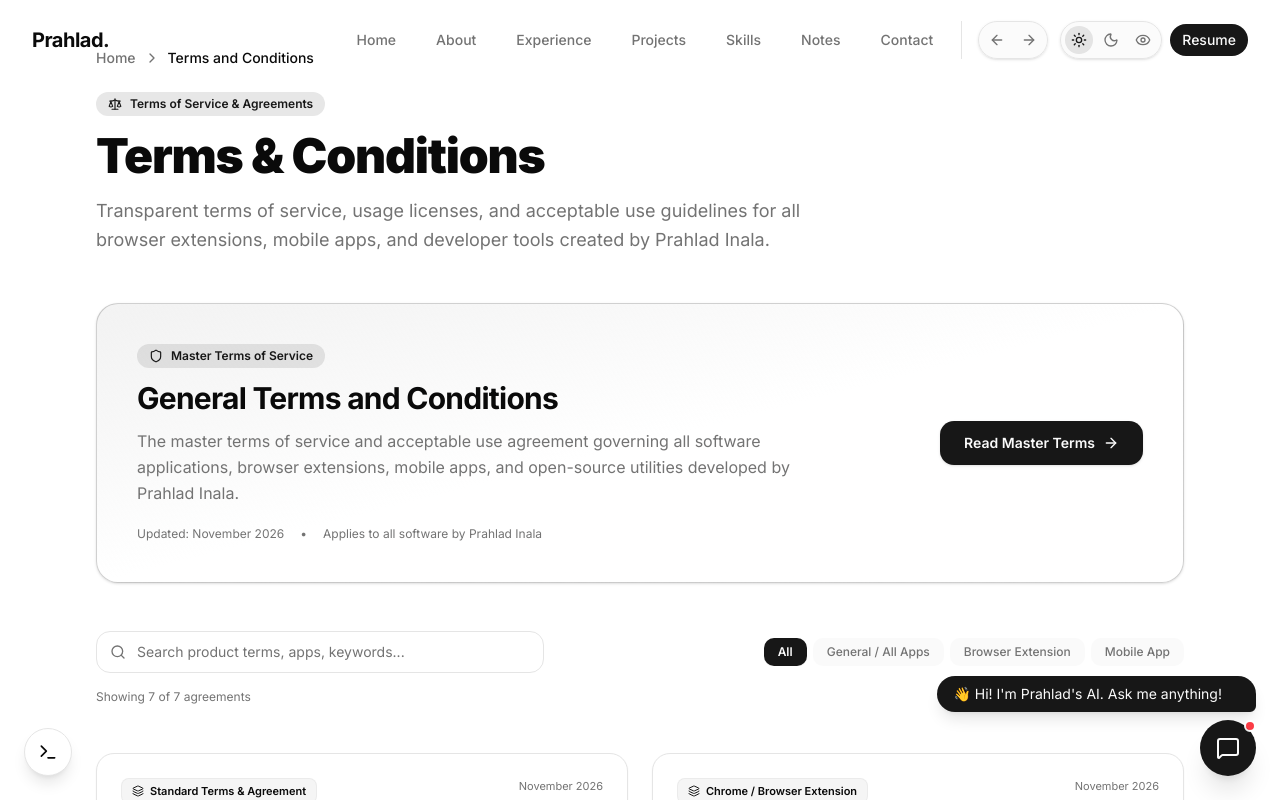
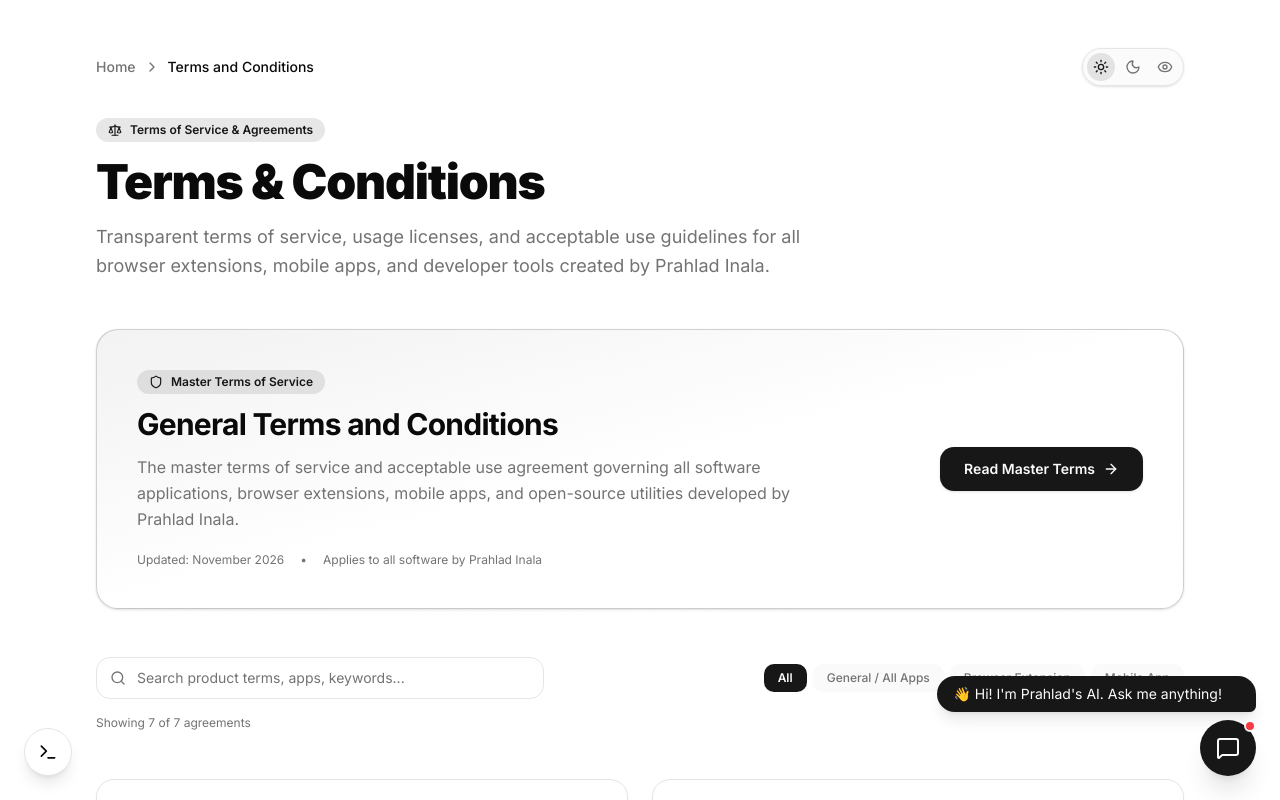
Before and after one commit to prahladinala/prahladinala-portfolio, a Next.js app: page /terms-and-conditions in a window 1280 px wide. Shown: the top 800 px of the page. Built offline with nearby package versions, Linux system fonts and the light colour scheme.

Commit message:
fix(layout): hide main navbar on terms and conditions pages

```diff
--- a/src/app/(main)/terms-and-conditions/[slug]/page.tsx
+++ b/src/app/(main)/terms-and-conditions/[slug]/page.tsx
@@ -25,6 +25,7 @@ import {
   getAllTermsOfService,
   getTermsOfServiceBySlug,
 } from "@/data/terms-and-conditions";
+import { ThemeToggle } from "@/components/theme-toggle-v2";
 import { SITE_CONFIG } from "@/config/constants";
 
 export async function generateStaticParams() {
@@ -118,23 +119,26 @@ export default async function TermDetailPage({
         }}
       />
 
-      {/* Breadcrumb Navigation */}
-      <nav className="flex items-center text-sm font-medium text-muted-foreground mb-8">
+      {/* Top Bar with Breadcrumbs & Theme Toggle */}
+      <div className="flex items-center justify-between gap-4 mb-8">
+        <nav className="flex items-center text-sm font-medium text-muted-foreground truncate">
           <Link href="/" className="hover:text-primary transition-colors">
             Home
           </Link>
-        <ChevronRight className="w-4 h-4 mx-2" />
+          <ChevronRight className="w-4 h-4 mx-2 flex-shrink-0" />
           <Link
             href="/terms-and-conditions"
-          className="hover:text-primary transition-colors"
+            className="hover:text-primary transition-colors flex-shrink-0"
           >
             Terms & Conditions
           </Link>
-        <ChevronRight className="w-4 h-4 mx-2" />
+          <ChevronRight className="w-4 h-4 mx-2 flex-shrink-0" />
           <span className="text-foreground truncate max-w-xs sm:max-w-md">
             {term.shortTitle}
           </span>
         </nav>
+        <ThemeToggle />
+      </div>
 
       {/* Header Info Banner */}
       <header className="mb-10 pb-8 border-b border-border/80 space-y-4">
@@ -210,7 +214,8 @@ export default async function TermDetailPage({
               Questions or License Inquiries?
             </h4>
             <p className="text-xs text-muted-foreground">
-              Reach out directly to the developer for clarifications or commercial requests.
+              Reach out directly to the developer for clarifications or
+              commercial requests.
             </p>
           </div>
           <div className="flex items-center gap-3">
--- a/src/app/(main)/terms-and-conditions/page.tsx
+++ b/src/app/(main)/terms-and-conditions/page.tsx
@@ -11,6 +11,7 @@ import {
 } from "lucide-react";
 import { getAllTermsOfService } from "@/data/terms-and-conditions";
 import { TermsList } from "@/components/terms/terms-list";
+import { ThemeToggle } from "@/components/theme-toggle-v2";
 import { SITE_CONFIG } from "@/config/constants";
 
 export const metadata: Metadata = {
@@ -63,14 +64,17 @@ export default function TermsIndexPage() {
         }}
       />
 
-      {/* Header Breadcrumb */}
-      <nav className="flex items-center text-sm font-medium text-muted-foreground mb-6">
-        <Link href="/" className="hover:text-primary transition-colors">
-          Home
-        </Link>
-        <ChevronRight className="w-4 h-4 mx-2" />
-        <span className="text-foreground">Terms and Conditions</span>
-      </nav>
+      {/* Top Bar with Breadcrumbs & Theme Toggle */}
+      <div className="flex items-center justify-between gap-4 mb-8">
+        <nav className="flex items-center text-sm font-medium text-muted-foreground">
+          <Link href="/" className="hover:text-primary transition-colors">
+            Home
+          </Link>
+          <ChevronRight className="w-4 h-4 mx-2 flex-shrink-0" />
+          <span className="text-foreground">Terms and Conditions</span>
+        </nav>
+        <ThemeToggle />
+      </div>
 
       {/* Hero Title */}
       <div className="space-y-4 mb-12">
@@ -82,7 +86,9 @@ export default function TermsIndexPage() {
           Terms & Conditions
         </h1>
         <p className="text-base sm:text-lg text-muted-foreground max-w-3xl leading-relaxed">
-          Transparent terms of service, usage licenses, and acceptable use guidelines for all browser extensions, mobile apps, and developer tools created by Prahlad Inala.
+          Transparent terms of service, usage licenses, and acceptable use
+          guidelines for all browser extensions, mobile apps, and developer
+          tools created by Prahlad Inala.
         </p>
       </div>
 
--- a/src/components/header-v2.tsx
+++ b/src/components/header-v2.tsx
@@ -35,6 +35,8 @@ export function Header({
     if (
       pathname?.startsWith("/privacy-policy") ||
       pathname?.startsWith("/privacy") ||
+      pathname?.startsWith("/terms-and-conditions") ||
+      pathname?.startsWith("/terms") ||
       pathname?.startsWith("/projects")
     ) {
       return;
@@ -99,6 +101,8 @@ export function Header({
   if (
     pathname?.startsWith("/privacy-policy") ||
     pathname?.startsWith("/privacy") ||
+    pathname?.startsWith("/terms-and-conditions") ||
+    pathname?.startsWith("/terms") ||
     pathname?.startsWith("/projects")
   ) {
     return null;
```
Lines whose indentation alone changed are shown as unchanged.
